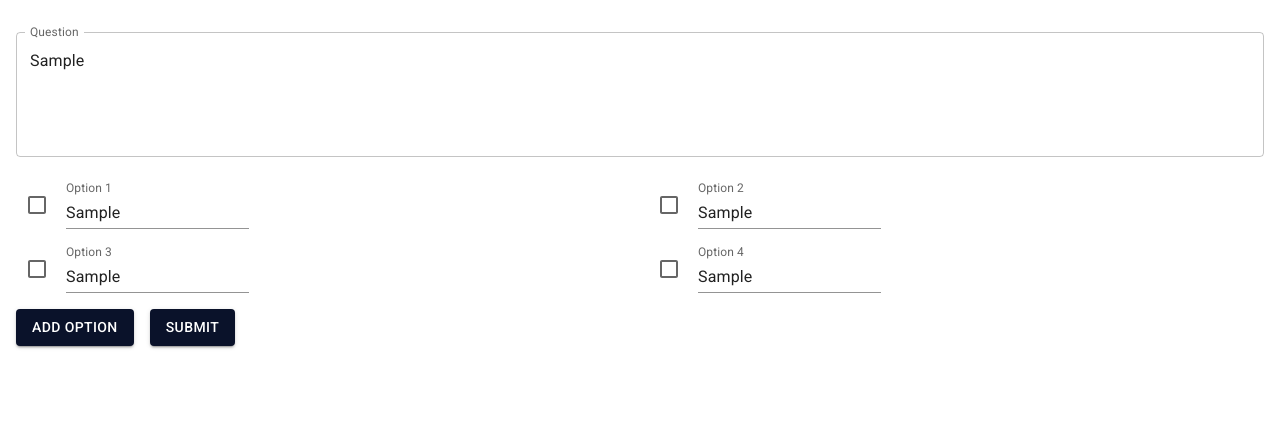
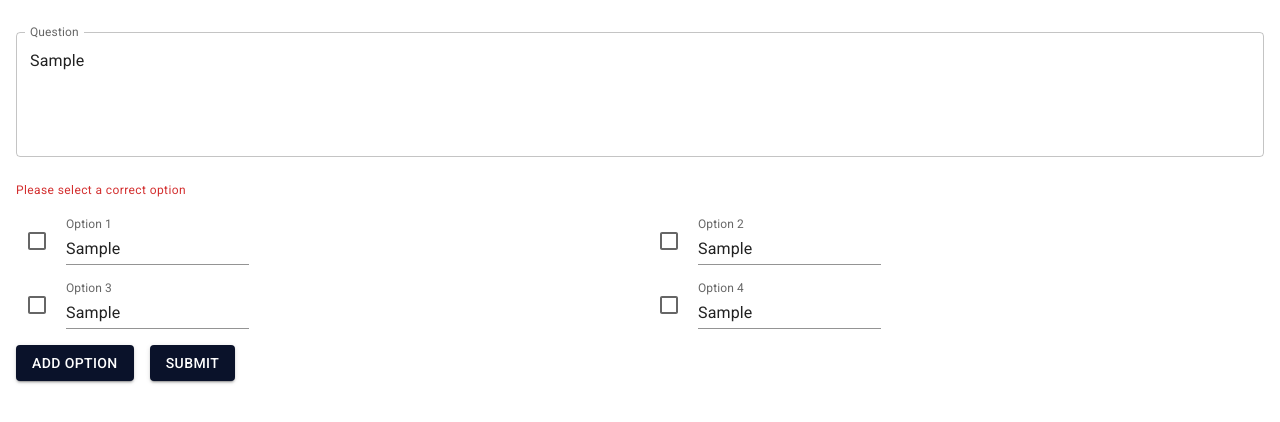
Before and after one commit to krish4693/mui-nextjs-template, a Next.js app: page /quiz/create in a window 1280 px wide. Both pictures are taken after typing "Sample", "Sample", "Sample", "Sample", "Sample" into the empty fields and a click on the button "SUBMIT". Shown: the top 422 px of the page. Built offline with nearby package versions, Linux system fonts and the light colour scheme; what @mui/material-nextjs would draw is missing.

Commit message:
validations added

```diff
--- a/src/app/quiz/create/page.tsx
+++ b/src/app/quiz/create/page.tsx
@@ -2,7 +2,14 @@
 
 import FormRadio from "@/components/Inputs/formRadio";
 import FormTextField from "@/components/Inputs/formTextField";
-import { Box, Button, Checkbox, Paper, Radio } from "@mui/material";
+import {
+  Box,
+  Button,
+  Checkbox,
+  FormHelperText,
+  Paper,
+  Radio,
+} from "@mui/material";
 import React, { useState } from "react";
 import {
   FieldValues,
@@ -22,26 +29,27 @@ interface FormValues {
   selectedOption: string;
   question: string;
   options: OptionType[];
-  correctAnswer: string;
+  correctOption: number;
 }
 
 export default function Page() {
-  const { handleSubmit, control, setValue, watch,getValues } = useForm<FormValues>({
+  const { handleSubmit, control, setValue, watch, getValues } =
+    useForm<FormValues>({
       defaultValues: {
         question: "",
         options: [
-        { id: 1, label: 'Option 1', value: ''},
-        { id: 2, label: 'Option 2', value: ''},
-        { id: 3, label: 'Option 3', value: ''},
-        { id: 4, label: 'Option 4', value: ''}
+          { id: 1, label: "Option 1", value: "" },
+          { id: 2, label: "Option 2", value: "" },
+          { id: 3, label: "Option 3", value: "" },
+          { id: 4, label: "Option 4", value: "" },
         ],
-      correctAnswer: "",
+        correctOption: 0,
       },
     });
   const options = watch("options");
 
   const handleAddOption = () => {
-    const newOptionId = options.length+1;
+    const newOptionId = options.length + 1;
     const newOption: OptionType = {
       id: newOptionId,
       label: `Option ${newOptionId}`,
@@ -52,7 +60,7 @@ export default function Page() {
 
   const [selectedOption, setSelectedOption] = useState<number>();
 
-  const handleCheckboxChange = (index:number) => {
+  const handleCheckboxChange = (index: number) => {
     setSelectedOption(index);
   };
   // const handleChange = (event: React.ChangeEvent<HTMLInputElement>) => {
@@ -74,6 +82,24 @@ export default function Page() {
         rows={4}
         control={control}
         margin="normal"
+        rules={{ required: "Question is required" }}
+      />
+              <Controller
+          name="correctOption"
+          control={control}
+          rules={{
+            validate: (value) =>
+              value !== 0 || "Please select a correct option",
+          }}
+          render={({ fieldState: { error } }) => (
+            <>
+              {error && (
+                <FormHelperText error sx={{ my: 2 }}>
+                  {error.message}
+                </FormHelperText>
+              )}
+            </>
+          )}
         />
       {/* Options List */}
       <Box
@@ -90,14 +116,14 @@ export default function Page() {
             key={option.id}
           >
             <Controller
-            name="correctAnswer"
+              name="correctOption"
               control={control}
               render={({ field }) => (
                 <Checkbox
                   checked={selectedOption === index}
                   onChange={() => {
                     handleCheckboxChange(index);
-                  field.onChange(index+1); // Update form value
+                    field.onChange(index + 1); // Update form value
                   }}
                   color="success"
                 />
@@ -108,6 +134,7 @@ export default function Page() {
               control={control}
               label={`Option ${index + 1}`}
               variant="standard"
+              rules={{ required: "Answer is required" }}
             />
           </Box>
         ))}
```
Lines whose indentation alone changed are shown as unchanged.
